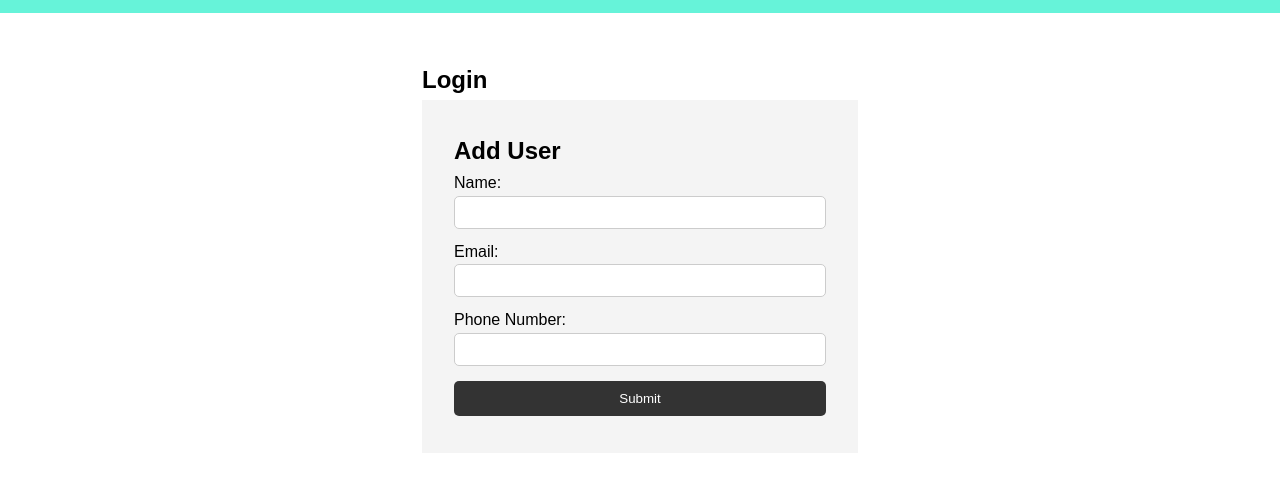
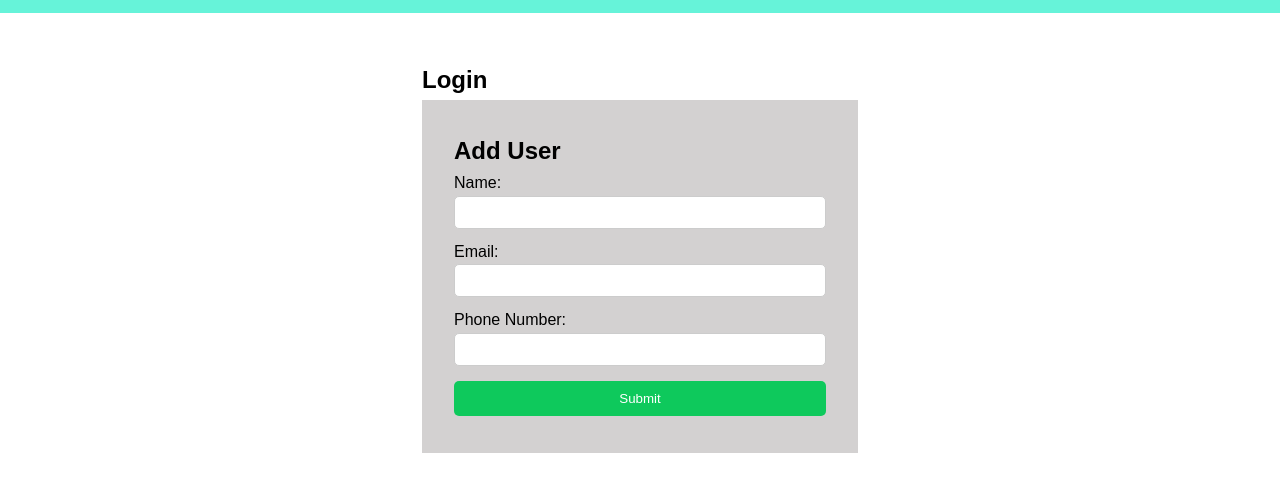
Before and after one commit to samikshaaYadav/JavaScript_Sharp, a plain HTML site: page Booking_Appointment_APP/Booking-appointment-App14/index.html in a window 1280 px wide. Shown: the part 70-562 px from the top of the page. Drawn offline with Linux system fonts and the light colour scheme.

Commit message:
Upload booking-app dom14

```diff
--- a/Booking_Appointment_APP/Booking-appointment-App14/style.css
+++ b/Booking_Appointment_APP/Booking-appointment-App14/style.css
@@ -16,6 +16,7 @@
     margin: 5px 0;
   }
   header {
+    color: black;
     background: #66f3d9;
     padding: 1rem;
     text-align: center;
@@ -28,7 +29,7 @@
   }
   #my-form {
     padding: 2rem;
-    background: #f4f4f4;
+    background: #d3d1d1;
   }
   #my-form label {
     display: block;
@@ -45,13 +46,13 @@
     width: 100%;
     padding: 10px 15px;
     border: 0;
-    background: #333;
+    background: #0ec95c;
     color: #fff;
     border-radius: 5px;
     margin: 5px 0;
   }
   .btn:hover {
-    background: #444;
+    background: #da301d;
   }
   .bg-dark {
     background: #333;
```
